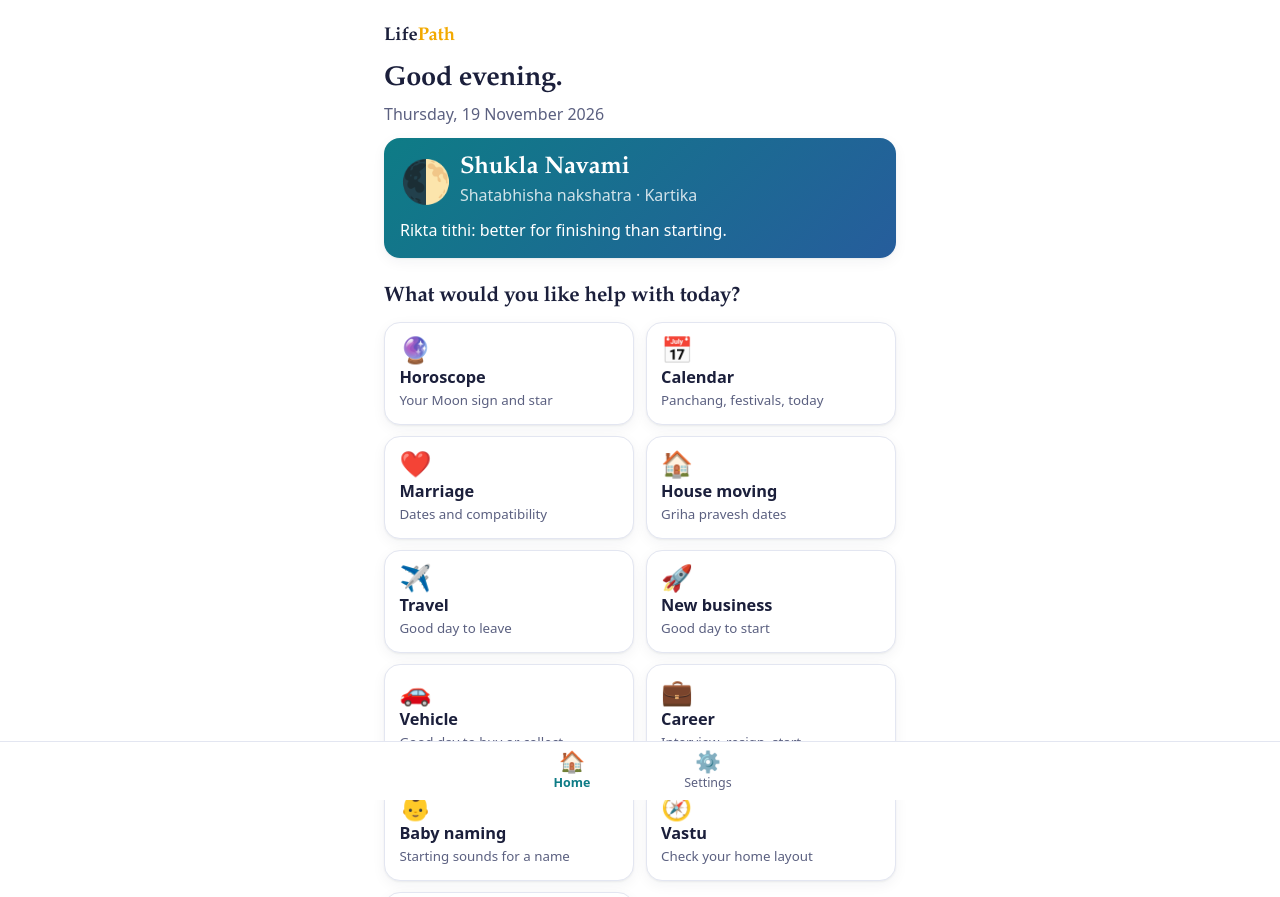
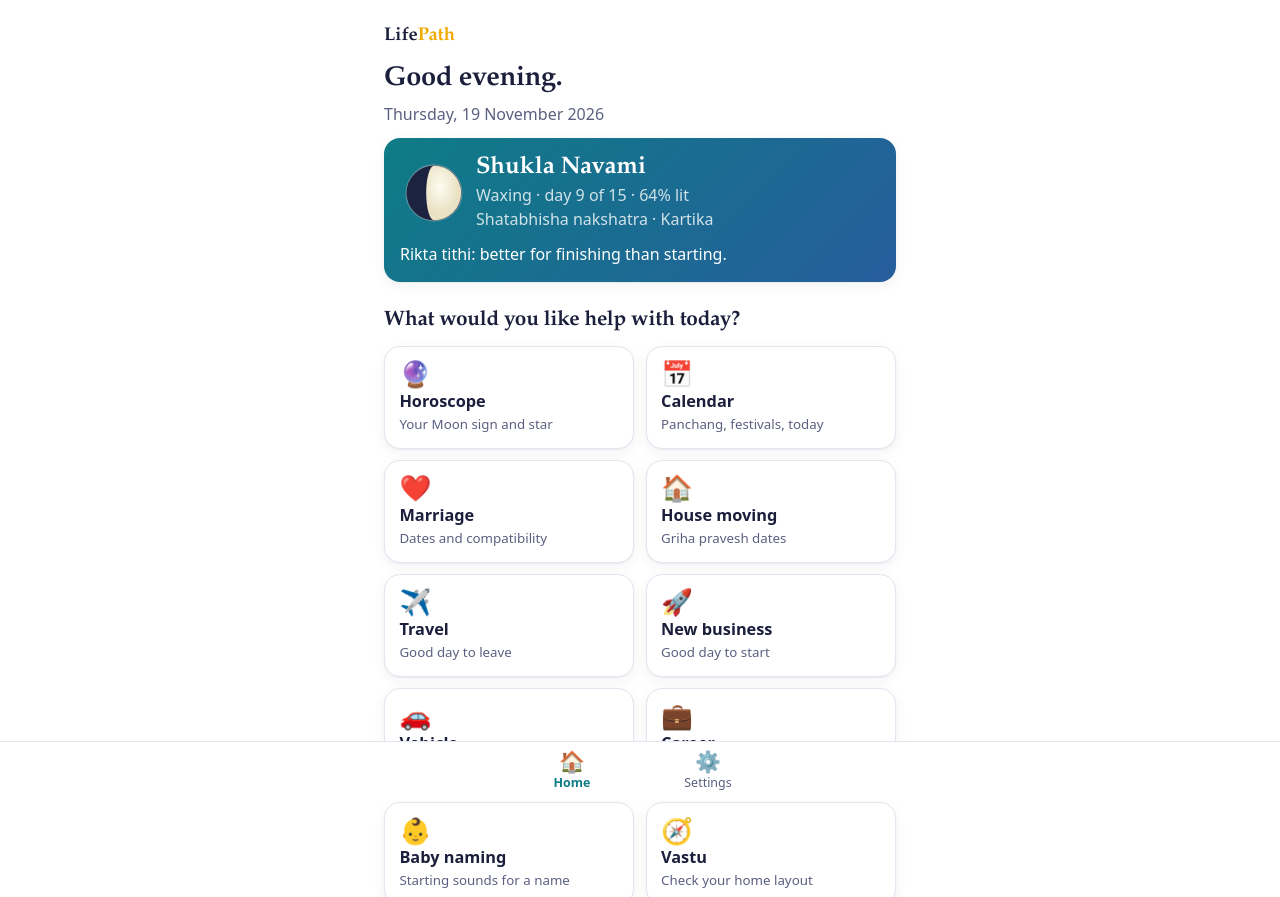
Before and after one commit to dewatagiri/vastu, a plain HTML site: page index.html in a window 1280 px wide. Shown: the top 897 px of the page. Drawn offline with Linux system fonts and the light colour scheme.

Commit message:
Real moon phase graphic and moon day on home card
Co-Authored-By: Claude Sonnet 5.5 <noreply@anthropic.com>
Claude-Session: https://claude.ai/code/session_01CoMfiz13TKrQatSf2xbbpM

```diff
--- a/index.html
+++ b/index.html
@@ -475,12 +475,17 @@ function insight(i){const me=S.profiles.find(p=>p.type==='Me'&&p.dob);let t;
  if(i.tn===30)t='New moon: a quiet day, good for reflection and rest.';else{const n=NATURE[(i.pn-1)%5];t=n[0]+' tithi: '+n[1]+'.'}
  if(me){try{const pc=person(profToState(me),'you');const c=chandrabala(i.moonSign,pc.rashi);t+=c.good?' The Moon is in a favourable house for you today.':c.bad?' The Moon is in a testing house for you today, so go gently.':' The Moon is neutral for you today.'}catch(e){}}
  return t}
+function moonSvg(e,sz){const r=40,c=Math.cos(e*Math.PI/180),wax=Math.sin(e*Math.PI/180)>=0,rx=(r*Math.abs(c)).toFixed(2);
+ const lit=wax?'M50 10A40 40 0 0 1 50 90A'+rx+' 40 0 0 '+(c>0?0:1)+' 50 10Z':'M50 10A40 40 0 0 0 50 90A'+rx+' 40 0 0 '+(c>0?1:0)+' 50 10Z';
+ return '<svg viewBox="0 0 100 100" width="'+sz+'" height="'+sz+'" role="img" aria-label="Moon phase" style="flex:none"><defs><radialGradient id="mg" cx="40%" cy="38%"><stop offset="0" stop-color="#fffdf2"/><stop offset="1" stop-color="#e9e2c4"/></radialGradient></defs><circle cx="50" cy="50" r="41" fill="#1b2340" stroke="rgba(255,255,255,.35)" stroke-width="1.5"/><path d="'+lit+'" fill="url(#mg)"/></svg>'}
+function moonLine(i){const e=((i.moon-i.sun)%360+360)%360,pct=Math.round((1-Math.cos(e*Math.PI/180))/2*100),t=i.tn;
+ const d=t===30?'New moon (Amavasya)':t===15?'Full moon (Purnima)':t<15?'Waxing · day '+t+' of 15':'Waning · day '+(t-15)+' of 15';return d+' · '+pct+'% lit'}
 function vHome(){
  const t=today(),i=DI(t.y,t.m,t.d),me=S.profiles.find(p=>p.type==='Me'&&p.name);
  const g=t.h<12?'Good morning':t.h<17?'Good afternoon':'Good evening';
  const up=[];for(let k=0;k<60&&up.length<4;k++){const x=new Date(Date.UTC(t.y,t.m-1,t.d+k)),d=DI(x.getUTCFullYear(),x.getUTCMonth()+1,x.getUTCDate());d.fest.filter(f=>f.major).forEach(f=>up.length<4&&up.push([k,d,f.n]))}
  return top()+'<h1>'+g+(me?', '+esc(me.name.split(' ')[0]):'')+'.</h1><p class="muted">'+fmtL(i)+'</p>'+
- '<div class="card hero" data-go="cal" style="cursor:pointer"><div class="row" style="align-items:center;flex-wrap:nowrap"><div style="font-size:2.6rem;line-height:1">'+PHASE[i.phase]+'</div><div class="grow"><div class="big">'+(i.paksha==='S'?'Shukla ':'Krishna ')+i.tname+'</div><div class="muted">'+NAK[i.nak][0]+' nakshatra · '+i.month.name+(i.month.adhika?' (Adhika)':'')+'</div></div></div><p style="margin:.7rem 0 0">'+insight(i)+'</p>'+(i.fest.length?'<p style="margin:.4rem 0 0"><b>Today:</b> '+esc(i.fest.map(f=>f.n).join(', '))+'</p>':'')+'</div>'+
+ '<div class="card hero" data-go="cal" style="cursor:pointer"><div class="row" style="align-items:center;flex-wrap:nowrap">'+moonSvg(((i.moon-i.sun)%360+360)%360,68)+'<div class="grow"><div class="big">'+(i.paksha==='S'?'Shukla ':'Krishna ')+i.tname+'</div><div class="muted">'+moonLine(i)+'</div><div class="muted">'+NAK[i.nak][0]+' nakshatra · '+i.month.name+(i.month.adhika?' (Adhika)':'')+'</div></div></div><p style="margin:.7rem 0 0">'+insight(i)+'</p>'+(i.fest.length?'<p style="margin:.4rem 0 0"><b>Today:</b> '+esc(i.fest.map(f=>f.n).join(', '))+'</p>':'')+'</div>'+
  '<h2>What would you like help with today?</h2><div class="tiles">'+
  [['hor','\u{1F52E}','Horoscope','Your Moon sign and star'],['cal','\u{1F4C5}','Calendar','Panchang, festivals, today'],['mar','❤️','Marriage','Dates and compatibility'],['house','\u{1F3E0}','House moving','Griha pravesh dates'],['trip','\u2708\uFE0F','Travel','Good day to leave'],['biz','\u{1F680}','New business','Good day to start'],['veh','\u{1F697}','Vehicle','Good day to buy or collect'],['job','\u{1F4BC}','Career','Interview, resign, start'],['baby','\u{1F476}','Baby naming','Starting sounds for a name'],['vastu','\u{1F9ED}','Vastu','Check your home layout'],['num','\u{1F522}','Numerology','Your name and numbers']].map(x=>'<button class="tile" data-go="'+x[0]+'"><span class="e">'+x[1]+'</span><b>'+x[2]+'</b><small>'+x[3]+'</small></button>').join('')+'</div>'+
  '<button class="btn soft block" data-act="voice">\u{1F3A4} Or just say it: “Find me a good wedding date”</button>'+
```
